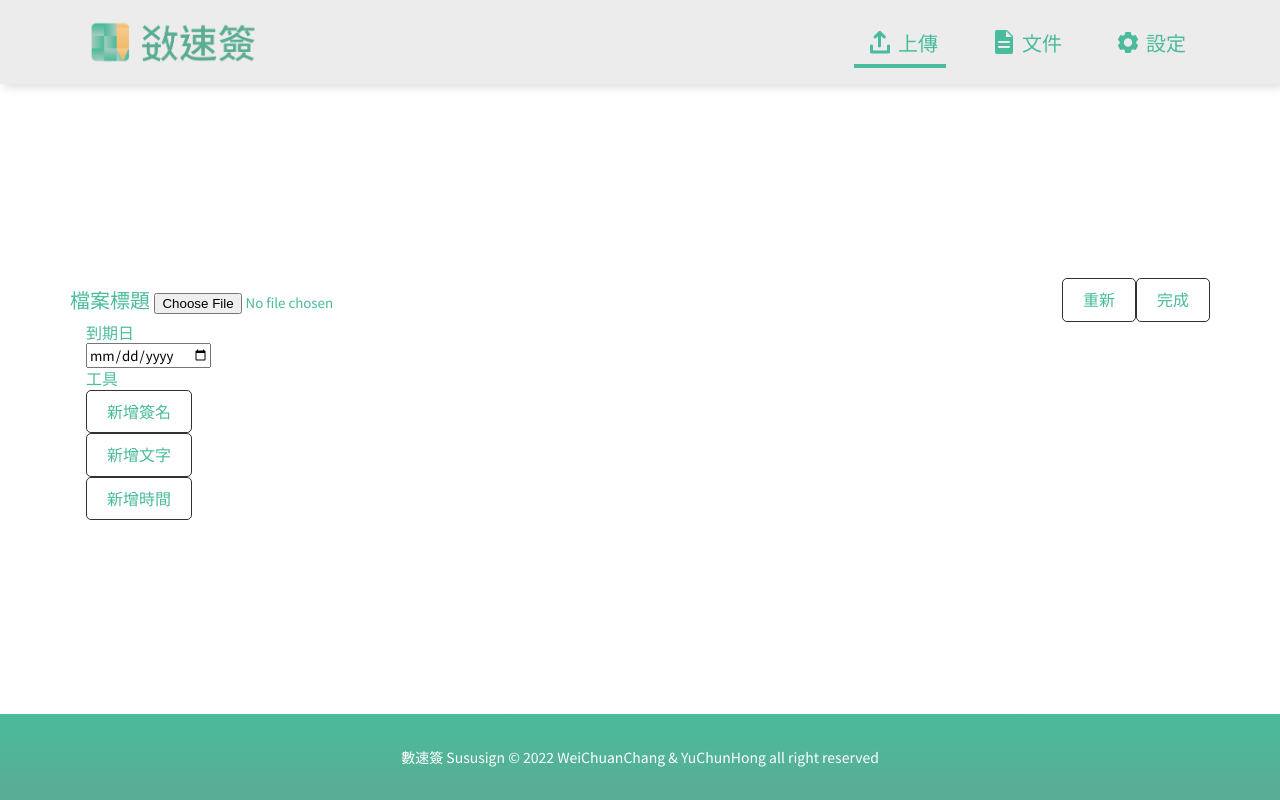
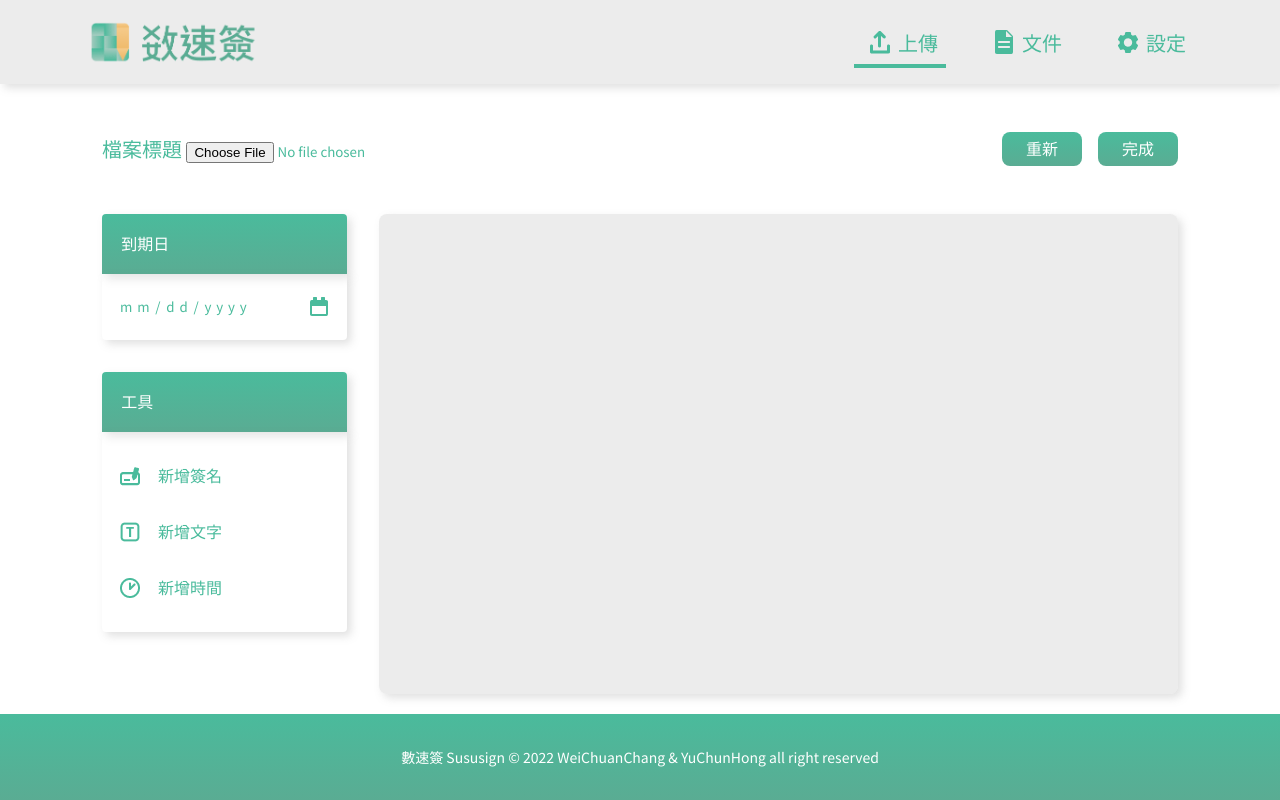
Before and after one commit to redbeanhong/sususign, a Vue app: page /pdf_edit in a window 1280 px wide. Built offline with nearby package versions, Linux system fonts and the light colour scheme.

Commit message:
2022.11.20 [新增]文件編輯頁面樣式

```diff
--- a/src/assets/scss/global.scss
+++ b/src/assets/scss/global.scss
@@ -8,3 +8,4 @@
 @import "./views/_homeView.scss";
 @import "./views/_documentView.scss";
 @import "./views/configView.scss";
+@import "./views/pdfEditView.scss";
--- a/src/assets/scss/helper/_base.scss
+++ b/src/assets/scss/helper/_base.scss
@@ -132,6 +132,9 @@ strong {
   cursor: pointer;
   padding: 0.375rem 0.8rem;
   border-radius: 0.5rem;
+  &.btn-big{
+    padding: 0.375rem 1.5rem;
+  }
 
   &.btn-primary {
     background: linear-gradient(
--- /dev/null
+++ b/src/assets/scss/views/_pdfEditView.scss
@@ -0,0 +1,81 @@
+#pdf {
+  width: 100%;
+
+  .pdfEdit-nav {
+    display: flex;
+    align-items: center;
+    justify-content: space-between;
+  }
+
+  .tool-btn {
+    cursor: pointer;
+    display: flex;
+    align-items: center;
+    padding: 1rem 0;
+
+    & > img {
+      margin-right: 1rem;
+    }
+
+    &:hover {
+      color: $color-primary-active;
+    }
+  }
+  .input-date {
+    display: flex;
+    align-items: center;
+    position: relative;
+
+    label {
+      position: absolute;
+      right: 0;
+      top: calc(50% - 12px);
+    }
+
+    #dateline {
+      width: 100%;
+      border: none;
+      color: $color-primary;
+      letter-spacing: 0.3rem;
+    }
+  }
+
+  input[type="date"]::-webkit-calendar-picker-indicator {
+    //display: none;
+    //-webkit-appearance: none;
+    width: 24px;
+    height: 24px;
+    padding: 0px;
+    margin: 0px;
+    margin-top: 10px;
+    z-index: 99;
+    opacity: 0;
+    cursor: pointer;
+  }
+
+  #main-pdf {
+    height: 60vh;
+    overflow: scroll;
+    @include background-secondary;
+    padding: 1rem;
+    border-radius: $border-radius-base;
+  }
+
+  .sign-item {
+    display: flex;
+    align-items: center;
+    justify-content: flex-start;
+    padding: 1rem 0;
+    .sign-item-img {
+      flex: auto;
+      border: 1px solid #4abb9c;
+      border-radius: 4px;
+      & > img {
+        width: 100%;
+      }
+    }
+  }
+  .pdf-edit-item {
+    width: 100%;
+  }
+}
--- a/src/components/PdfEditItem.vue
+++ b/src/components/PdfEditItem.vue
@@ -11,6 +11,7 @@ export default {
     name: String,
     images: Array,
     pageScale: Object,
+    width: Number,
   },
   data() {
     return {
@@ -19,14 +20,14 @@ export default {
   },
   methods: {
     render: async function render() {
-      const desiredWidth = 300;
       const vm = this;
+      const windowWith = await vm.width;
       const id = await vm.name;
       const canvas = document.createElement("canvas");
       const _page = await vm.page;
       const context = canvas.getContext("2d");
       let viewport = _page.getViewport({ scale: 1 });
-      const scale = desiredWidth / viewport.width;
+      const scale = windowWith / viewport.width;
       viewport = _page.getViewport({ scale });
 
       const outputScale = window.devicePixelRatio || 1;
--- a/src/components/SignWritter.vue
+++ b/src/components/SignWritter.vue
@@ -107,7 +107,7 @@ export default {
       vm.ctx.strokeStyle = "#BADA55"; // 線條顏色
       vm.ctx.lineJoin = "round"; // 線條連接樣式（轉角）
       vm.ctx.lineCap = "round"; // 線條結束樣式
-      vm.ctx.lineWidth = 5; // 線條寬度
+      vm.ctx.lineWidth = 20; // 線條寬度
       let isDrawing = false; // 判斷是否執行畫圖中
       let lastX = 0;
       let lastY = 0;
@@ -156,7 +156,7 @@ export default {
         const ctx = canvas.getContext("2d");
         ctx.strokeStyle = "#BADA55"; // 線條顏色
         ctx.textAlign = "center";
-        ctx.lineWidth = 5; // 線條寬度
+        ctx.lineWidth = 20; // 線條寬度
         ctx.font = `100px Georgia`;
         ctx.fillText(
           vm.textSign,
--- a/src/views/PdfEditView.vue
+++ b/src/views/PdfEditView.vue
@@ -1,11 +1,14 @@
 <script setup>
+import CardTemp from "../components/CardTemp.vue";
 import PdfEditItem from "../components/PdfEditItem.vue";
 import SignWritter from "../components/SignWritter.vue";
 import jsPDF from "jspdf";
 </script>
 <template>
-  <div class="container">
-    <nav class="pdfEdit-nas">
+  <div id="pdf">
+    <div class="container wrap-padding">
+      <div class="row">
+        <nav class="col-12 pdfEdit-nav mb-5">
           <h2>
             {{ pdfTitle }}
             <input
@@ -16,43 +19,89 @@ import jsPDF from "jspdf";
             />
           </h2>
           <div class="btn-group">
-        <div class="btn">重新</div>
-        <div class="btn" @click="downloadPdf">完成</div>
+            <div class="btn btn-big btn-primary mr-2">重新</div>
+            <div class="btn btn-big btn-primary" @click="downloadPdf">完成</div>
           </div>
         </nav>
+      </div>
       <div class="row">
         <div class="col-3">
           <aside>
-          <div class="card">
-            <div class="card-head">到期日</div>
-            <div class="card-body">
+            <CardTemp class="mb-4">
+              <template v-slot:title>到期日</template>
+              <template v-slot:content>
+                <div class="input-date">
                   <input type="date" name="dateline" id="dateline" />
+                  <label for="dateline">
+                    <img
+                      class="icon"
+                      src="@/assets/img/icon/iconCalendar.png"
+                      alt="search"
+                    />
+                  </label>
                 </div>
+              </template>
+            </CardTemp>
+            <CardTemp>
+              <template v-slot:title>工具</template>
+              <template v-slot:content>
+                <ul>
+                  <li
+                    class="sign-item"
+                    v-for="(sign, index) in editSignList"
+                    :key="index"
+                  >
+                    <img
+                      class="mr-2"
+                      src="@/assets/img/icon/iconSign.png"
+                      alt="sign"
+                    />
+                    <div class="sign-item-img" @dragstart="addImageToPdf(sign)">
+                      <img :src="sign.imgUrl" alt="sign" />
                     </div>
-          <div class="card">
-            <div class="card-head">工具</div>
-            <div class="card-body">
-              <ul>
-                <li v-for="(sign, index) in editSignList" :key="index">
-                  <a href="#" @click="deleteSign(sign.name)">刪除</a>
-                  <a href="#" @click="openSign(sign)">修改</a>
-                  <div class="btn" @dragstart="addImageToPdf(sign)">
-                    <img :src="sign.imgUrl" alt="sign" style="width: 100%" />
-                  </div>
+                    <img
+                      class="icon"
+                      src="@/assets/img/icon/iconEdit.png"
+                      alt="edit"
+                      @click.prevent="openSign(sign)"
+                    />
+                    <img
+                      class="icon"
+                      src="@/assets/img/icon/iconDelete.png"
+                      alt="delete"
+                      @click="deleteSign(sign.name)"
+                    />
                   </li>
                   <li v-if="addSignList.length > 0">
-                  <div class="btn" @click="openSign(addSignList[0])">
+                    <div class="tool-btn" @click="openSign(addSignList[0])">
+                      <img src="@/assets/img/icon/iconSign.png" alt="sign" />
                       新增簽名
                     </div>
                   </li>
-                <li><div class="btn">新增文字</div></li>
-                <li><div class="btn">新增時間</div></li>
+                  <li>
+                    <div class="tool-btn">
+                      <img
+                        src="@/assets/img/icon/iconAddText.png"
+                        alt="addText"
+                      />
+                      新增文字
+                    </div>
+                  </li>
+                  <li>
+                    <div class="tool-btn">
+                      <img
+                        src="@/assets/img/icon/iconAddTime.png"
+                        alt="addTime"
+                      />
+                      新增時間
+                    </div>
+                  </li>
                 </ul>
-            </div>
-          </div>
+              </template>
+            </CardTemp>
           </aside>
         </div>
-      <div class="col-6">
+        <div class="col-9">
           <SignWritter
             :isShow="isWritter"
             :signer="signer"
@@ -68,36 +117,18 @@ import jsPDF from "jspdf";
               :name="'pdf' + index"
               :images="pagesImages[index]"
               :pageScale="pagesScale[index]"
+              :width="pdfWindowWidth"
               @drop="addImage(index)"
               @update="updateCanvas"
+              class="mb-2"
             />
           </div>
         </div>
         <div class="col-3"></div>
       </div>
     </div>
+  </div>
 </template>
-<style lang="scss">
-$default_color: #323232;
-.pdfEdit-nas {
-  display: flex;
-  justify-content: space-between;
-  align-items: center;
-}
-
-.btn {
-  display: inline-block;
-  padding: 10px 20px;
-  border: 1px solid $default_color;
-  border-radius: 5px;
-  cursor: pointer;
-
-  &:hover {
-    color: white;
-    background-color: $default_color;
-  }
-}
-</style>
 <script>
 export default {
   data() {
@@ -105,6 +136,7 @@ export default {
       pdfTitle: "檔案標題",
       pdfFile: null,
       pdfName: "",
+      pdfWindowWidth: 0,
       pages: [],
       pagesImages: [],
       pagesScale: [],
@@ -141,6 +173,8 @@ export default {
         console.log(pdf);
         vm.pdfName = file.name;
         vm.pdfFile = file;
+        vm.pdfWindowWidth =
+          document.querySelector("#main-pdf").offsetWidth - 60;
         const numPages = pdf.numPages;
         vm.pages = Array(numPages)
           .fill()
```
Lines whose indentation alone changed are shown as unchanged.
